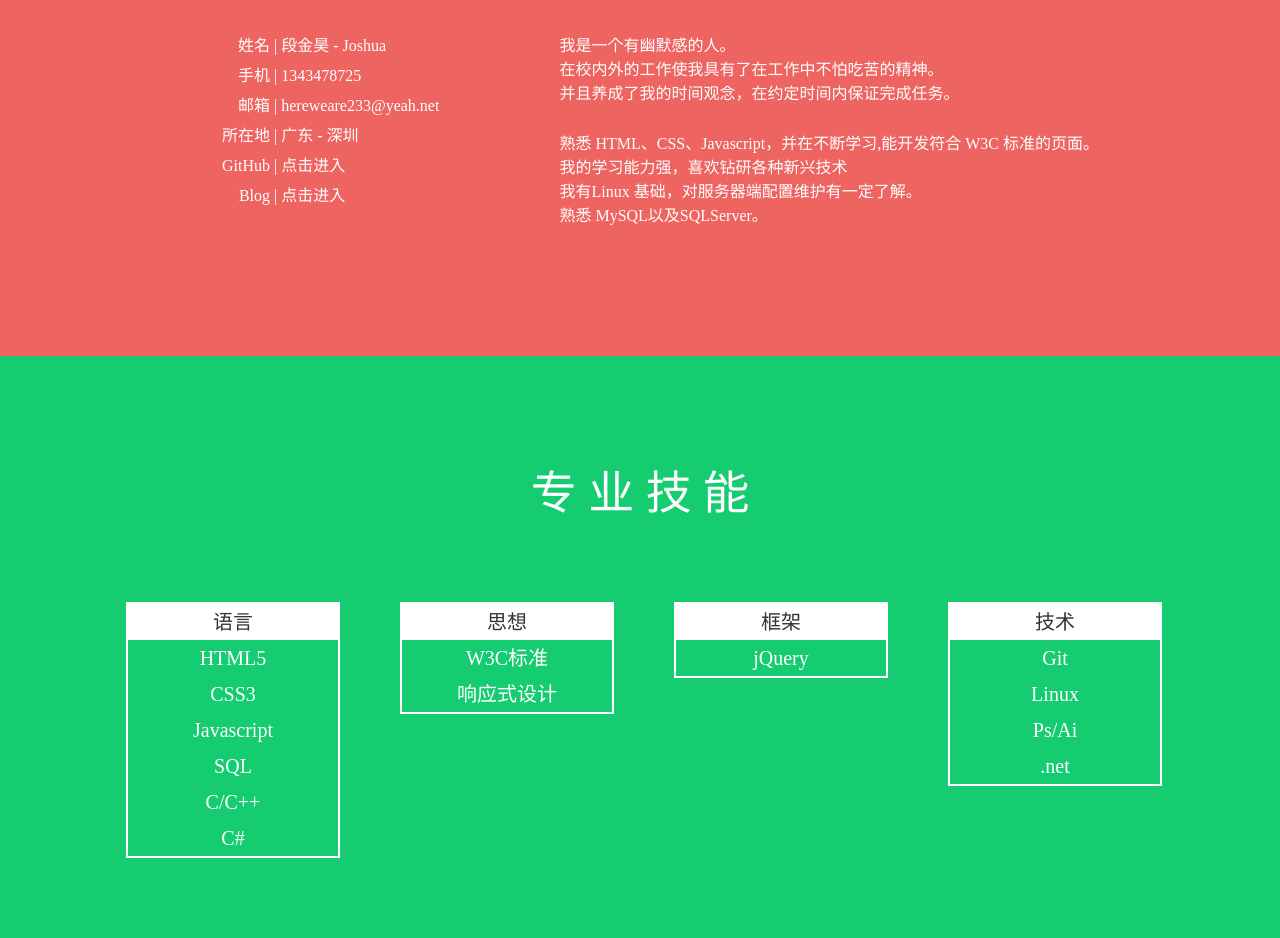
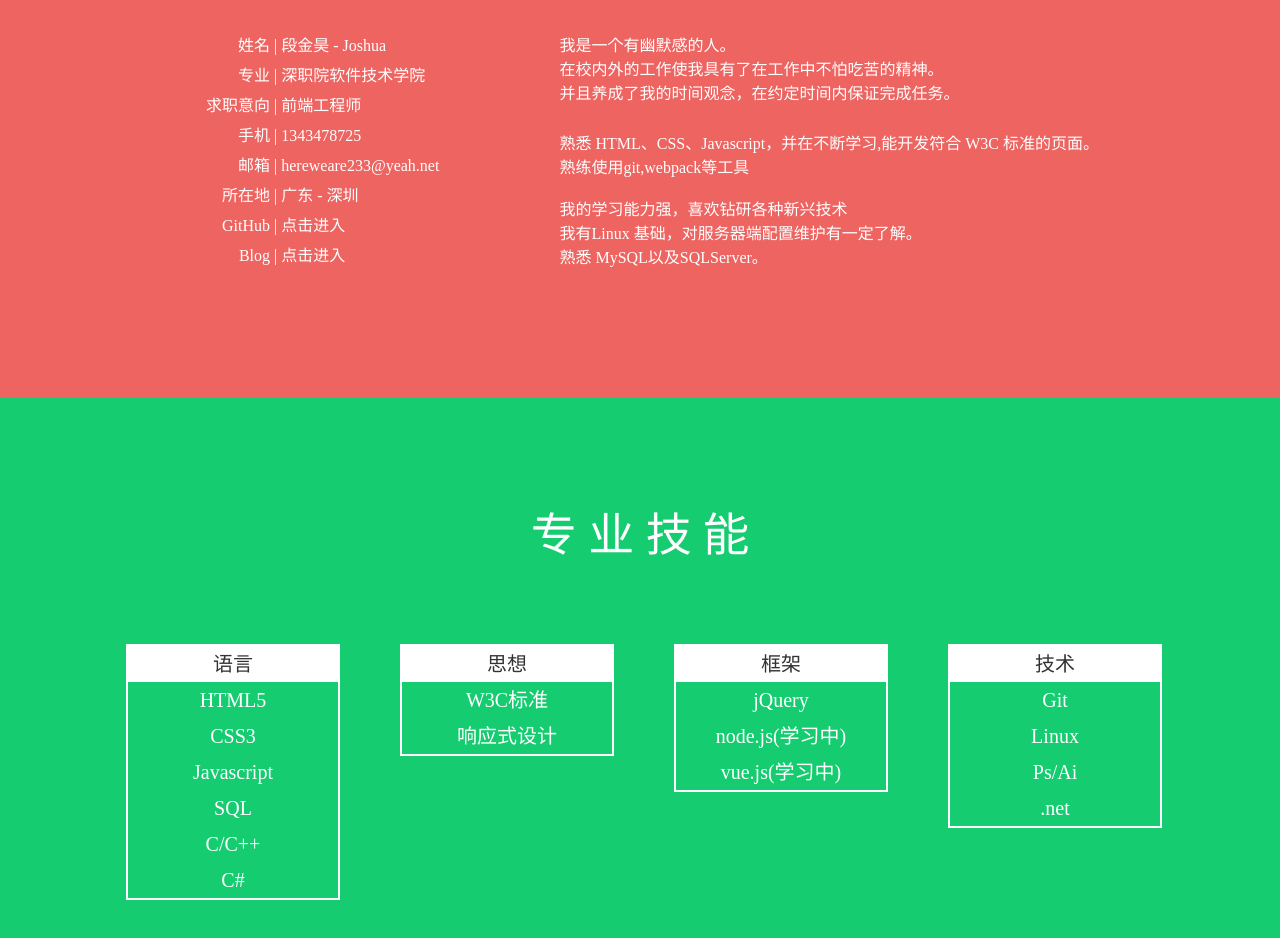
Before and after one commit to JoshuaHhhhhh/Resume, a plain HTML site: page index.html in a window 1280 px wide. Shown: the part 1260-2198 px from the top of the page. Drawn offline with Linux system fonts and the light colour scheme.

Commit message:
iteration1

```diff
--- a/index.html
+++ b/index.html
@@ -40,6 +40,8 @@
 			<div id="intro-text">
 				<ul class="fl">
 					<li><span>姓名</span> | 段金昊 - Joshua</li>
+					<li><span>专业</span> | 深职院软件技术学院</li>
+					<li><span>求职意向</span> | 前端工程师</li>
 					<li><span>手机</span> | 1343478725</li>
 					<li><span>邮箱</span> | <a href="mailto:https://mail.yeah.net/js6/main.jsp?sid=MAXsfeDDFAsKyMzyHvDDjZyMgfAOFzSM&df=webmailyeah#module=mbox.ListModule%7C%7B%22filter%22%3A%7B%22flags%22%3A%7B%22read%22%3Afalse%7D%7D%2C%22order%22%3A%22date%22%2C%22desc%22%3Atrue%2C%22fids%22%3A%5B1%2C3%5D%7D;" hideFocus="true">hereweare233@yeah.net</a>
 					<li><span>所在地</span> | 广东 - 深圳</li>
@@ -48,7 +50,7 @@
 				</ul>
 				<div class="fr">
 					<p>我是一个有幽默感的人。<br>在校内外的工作使我具有了在工作中不怕吃苦的精神。<br>并且养成了我的时间观念，在约定时间内保证完成任务。</p>
-					<p>熟悉 HTML、CSS、Javascript，并在不断学习,能开发符合 W3C 标准的页面。<br>
+					<p>熟悉 HTML、CSS、Javascript，并在不断学习,能开发符合 W3C 标准的页面。<br>熟练使用git,webpack等工具<br><br>
 						我的学习能力强，喜欢钻研各种新兴技术<br>
 						我有Linux 基础，对服务器端配置维护有一定了解。<br>
 						熟悉 MySQL以及SQLServer。
@@ -83,6 +85,8 @@
 				<ul class="skill-frame">
 					<li>框架</li>
 					<li>jQuery</li>
+					<li>node.js(学习中)</li>
+					<li>vue.js(学习中)</li>
 				</ul>
 				<ul class="skill-tech">
 					<li>技术</li>
```
